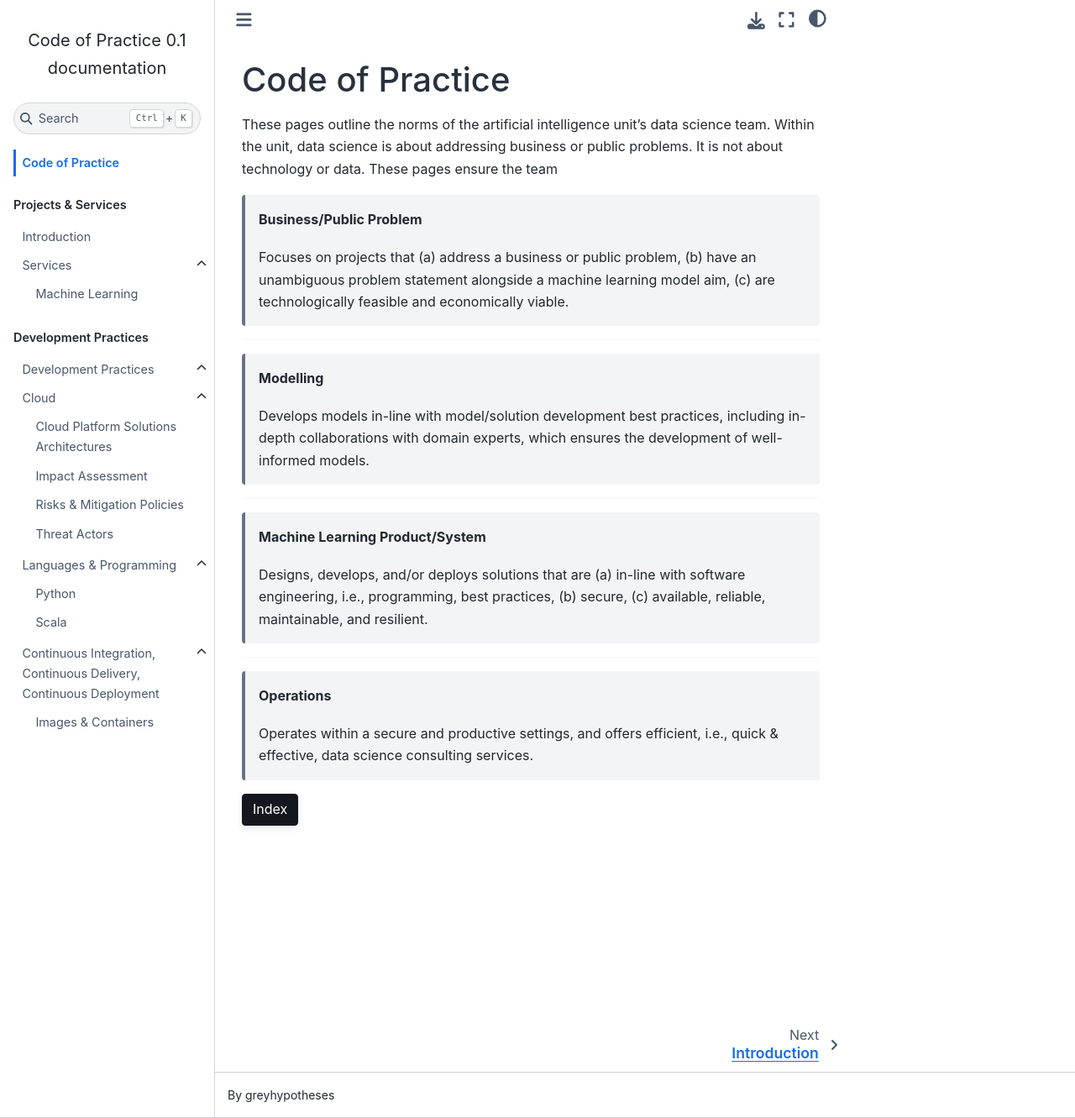
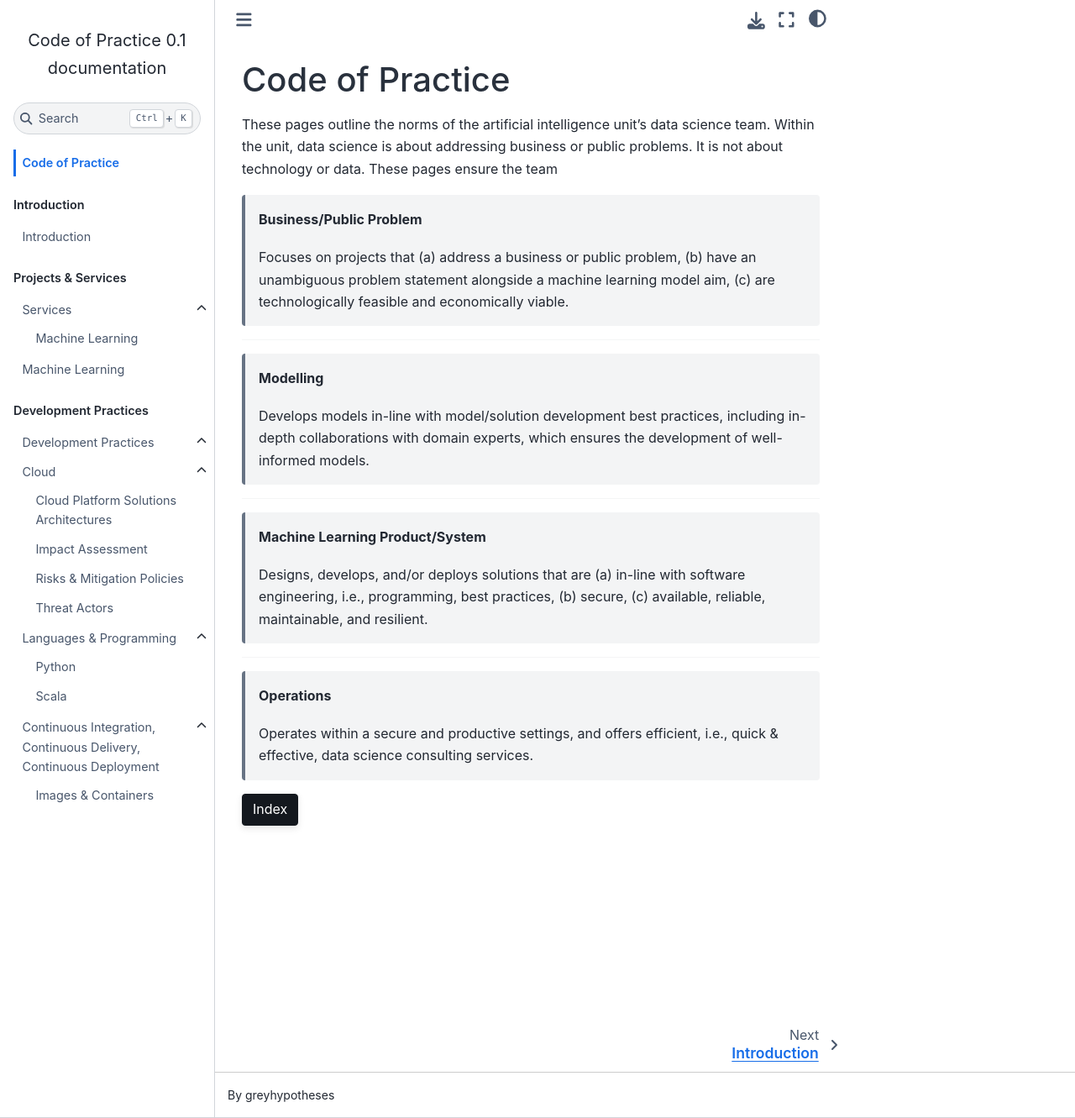
Before and after one commit to thereferences/practice, a Sphinx documentation site: the page built from docs/source/index.rst, in a window 1280 px wide and 1331 px high. Shown: the whole window at 84% size. Built offline with Sphinx 7.4.7 and the Sphinx Book theme 1.1.4, drawn with Linux system fonts in a browser that asks for light colours.

Commit message:
Update docs/source/index.rst

```diff
--- a/docs/source/index.rst
+++ b/docs/source/index.rst
@@ -45,11 +45,18 @@ about addressing business or public problems.  It is not about technology or dat
 
 .. toctree::
    :maxdepth: 3
+   :caption: Introduction
+   :hidden:
+
+   introduction
+
+.. toctree::
+   :maxdepth: 3
    :caption: Projects & Services
    :hidden:
 
-   introduction
    services
+   services/ml
 
 
 .. toctree::
```
